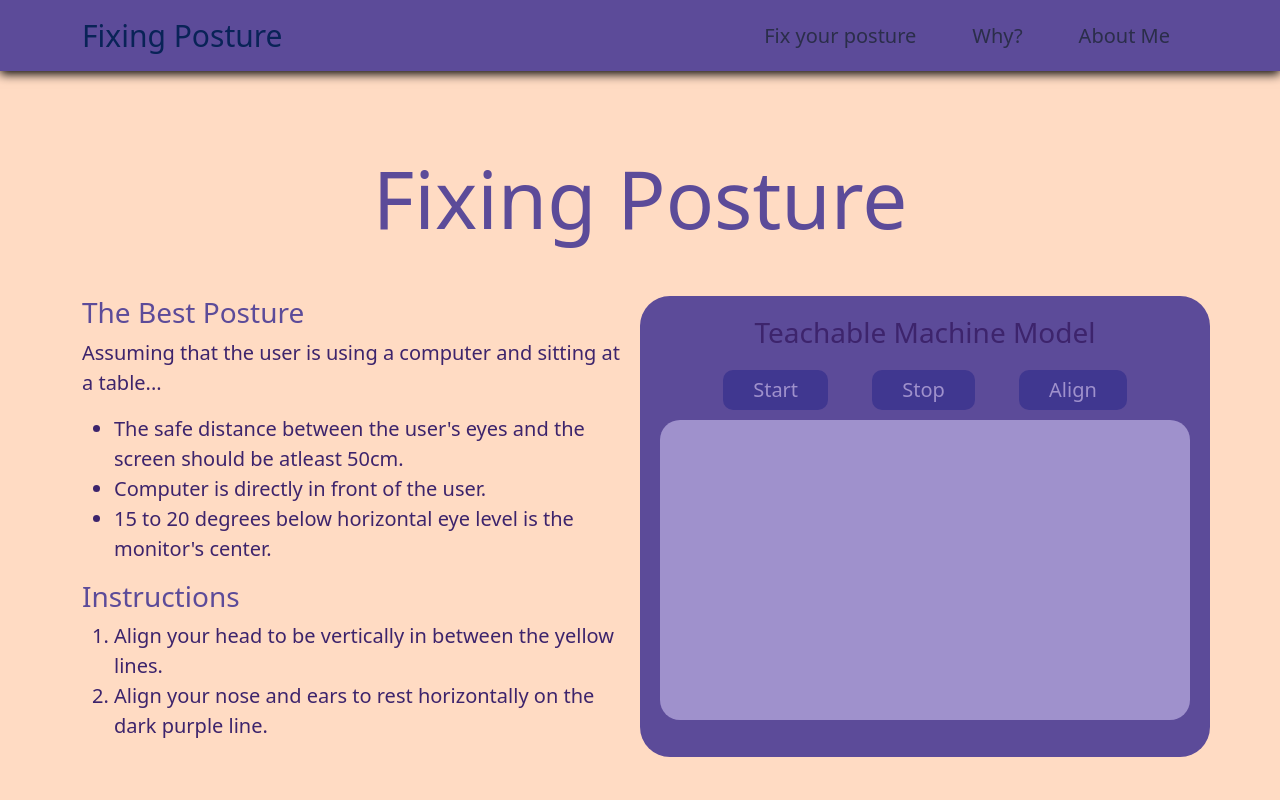
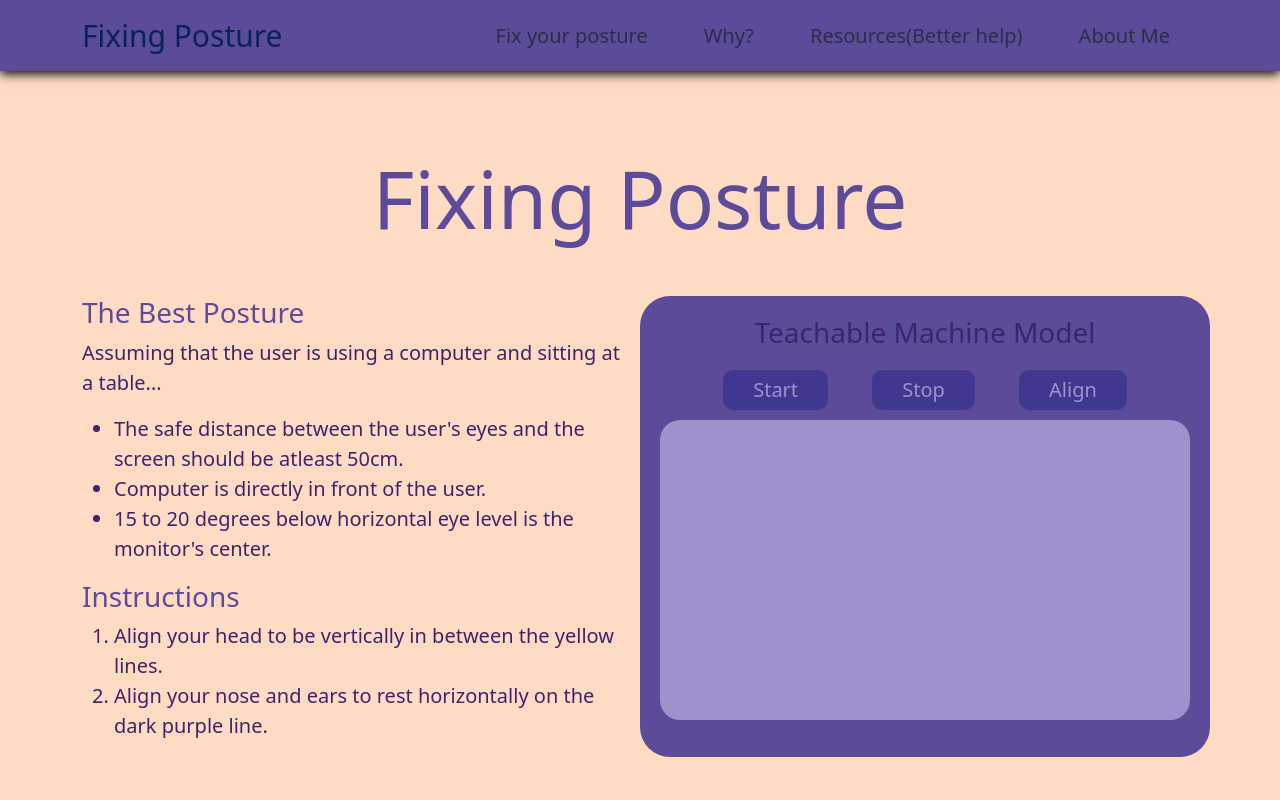
Before and after one commit to maniacedoc/Fixing-Posture, a plain HTML site: page index.html in a window 1280 px wide. Shown: the top 800 px of the page. Drawn offline with Linux system fonts and the light colour scheme.

Commit message:
Update index.html

```diff
--- a/index.html
+++ b/index.html
@@ -27,7 +27,7 @@
         <div class="navbar-nav">
           <a class="nav-link" href="#machine">Fix your posture</a>
           <a class="nav-link" href="#heights">Why?</a>
-          <!-- <a class="nav-link" href="#how">Benefits</a> -->
+          <a class="nav-link" href="#how">Resources(Better help)</a>
           <a class="nav-link" href="#resources">About Me</a>
         </div>
       </div>
```
